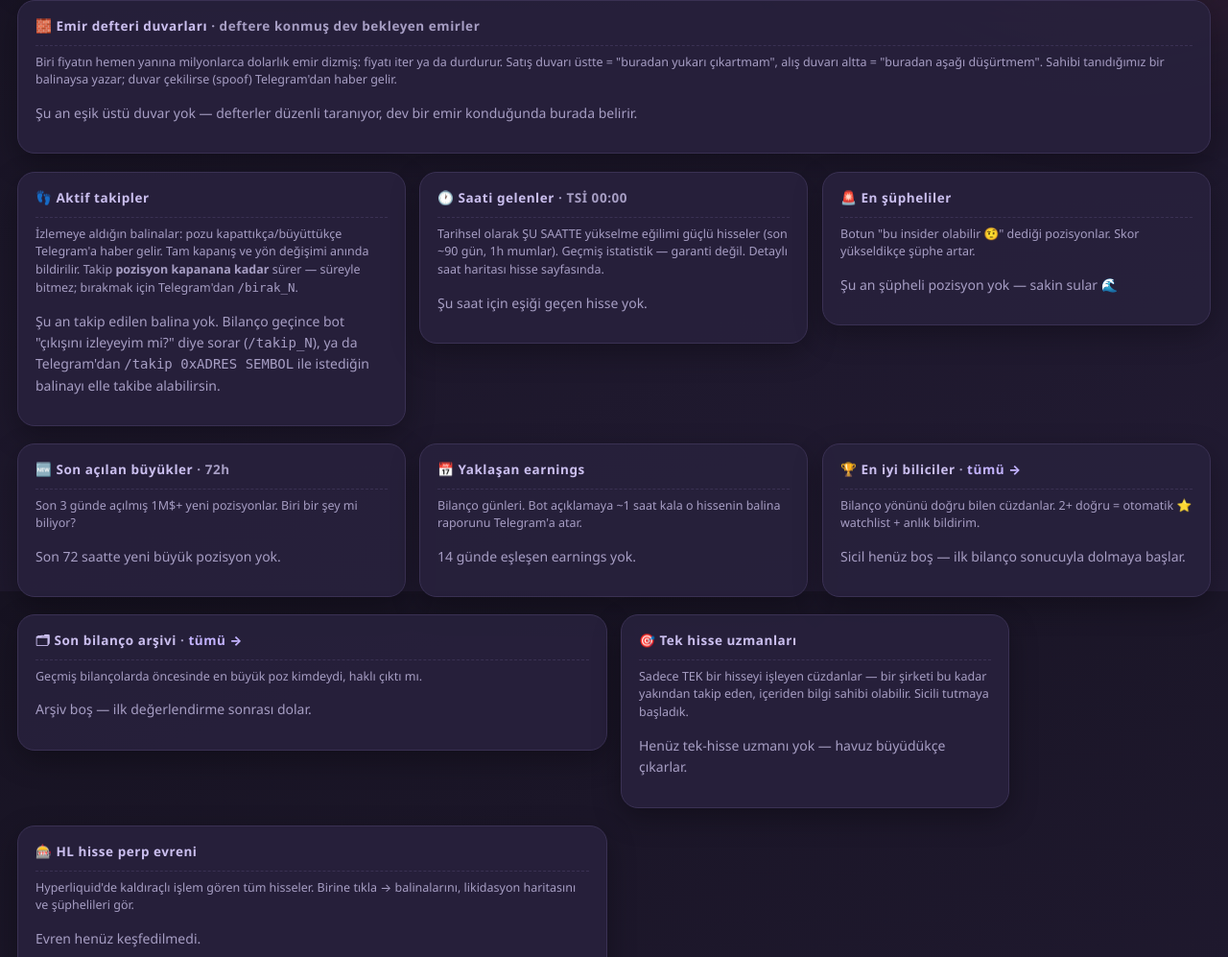
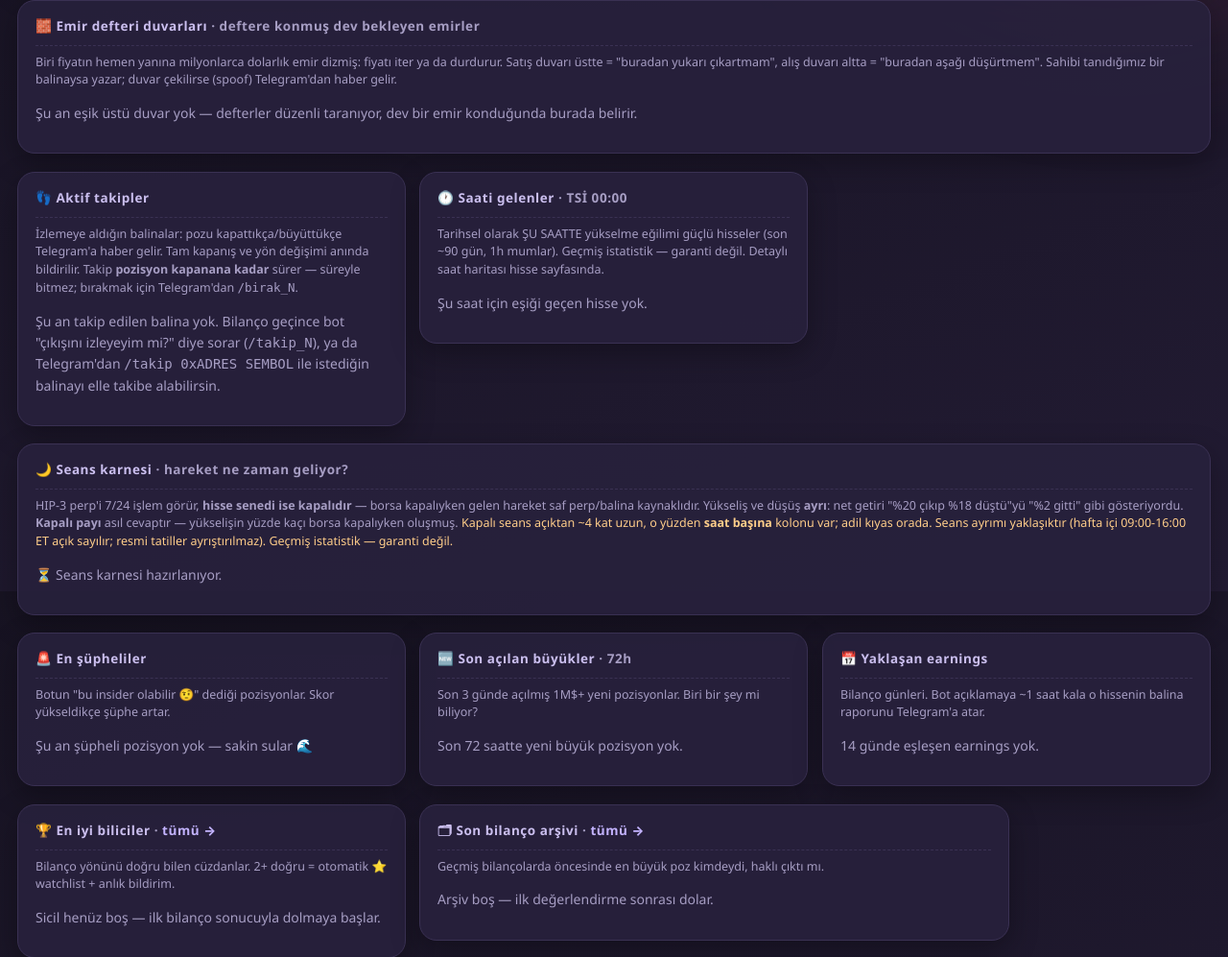
Before and after one commit to TradersEntertainment/hlearninginsiders, a FastAPI app: template app/web/templates/index.html in a window 1280 px wide. Shown: the part 984-1981 px from the top of the page at 96% size. Run offline with FastAPI, Linux system fonts and the light colour scheme; the template is opened without the code that fills it, so the values that code supplies are empty.

Commit message:
Seans karnesi: hareketin ne kadarı borsa kapalıyken geldi (yön ayrımlı)
HIP-3 perp'i 7/24 işlem görür, hisse senedi ise kapalıdır — borsa kapalıyken
gelen hareket saf perp/balina kaynaklıdır. hourstats zaten seans başına BİLEŞİK
GETİRİ tutuyordu (open_ret/closed_ret) ama yön ayrımı yoktu: net getiri
"%20 çıkıp %18 düştü" ile "%2 tek yönde gitti"yi aynı gösteriyordu.

compute_stats artık yukarı ve aşağı hareketi seans başına AYRI bileşikliyor
(open_up/open_dn/closed_up/closed_dn) ve mum sayılarını tutuyor
(n_open/n_closed). Aynı 1h mumlar, ek ayrıştırma — EK API İSTEĞİ YOK.
open_ret/closed_ret/hot_now/kanal yayını aynen korundu.

session_ranking(): panelin okuduğu satırları üretir. Ana sayı "kapalı payı" —
yükselişin yüzde kaçı borsa kapalıyken oluşmuş. Yanında saat başına ortalama
var: kapalı seans açıktan ~4 kat uzun olduğu için toplamlar tek başına yanıltır,
kıyas ancak oranla dürüst olur. (Fikstürdeki SNDK bunu iyi gösteriyor:
yükselişinin %70'i kapalıda oluşmuş ama saat başına açık seans daha hızlı.)

Sürüm damgası (HSTATS_V=2): kv'deki eski kayıtlar yeni alanlar olmadan
kalacaktı; refresh_loop artık sürümü eski olanı da bayat sayıyor, rotasyon
onları yeniden hesaplıyor. Yeni alanları olmayan kayıt listede GÖSTERİLMEZ —
yarım veriyle yanlış sıralama üretmektense hiç görünmesin.

Panel ana sayfada "Saati gelenler"in altında; tek tablo, sıralanabilir kolonlar
(mevcut genel th-tıkla mekanizması, ek işaretleme gerektirmiyor). Seans ayrımının
yaklaşık olduğu (hafta içi 09:00-16:00 ET; tatiller ayrıştırılmaz) panelde yazıyor
— bu, open_ret/closed_ret'in bugünkü davranışıyla aynı, sayılar tutarlı kalsın.

Doğrulama: scratchpad/test_sessionstats.py (yeni) — seans sınırları (16:00 ET ve
cumartesi KAPALI, 09:00 AÇIK), DST geçişinin iki yanı, sıfıra bölme, eski şemanın
atlanması, open_ret/closed_ret regresyonu. Tüm paket yeşil
(36 birim/audit + 6 tarayıcı + compile + 7 rota).

Co-Authored-By: Claude Opus 5 <noreply@anthropic.com>
Claude-Session: https://claude.ai/code/session_011LnUCggTGEi81XCB8YxGxs

```diff
--- a/app/web/routes.py
+++ b/app/web/routes.py
@@ -660,6 +660,12 @@ async def index(request: Request):
         h["symbol"] = sym_map.get(h["coin"], h["coin"].split(":")[-1])
         h["propr"] = propr_listed(h["symbol"])
     n_hstats = sum(1 for s in hmap.values() if s and not s.get("empty"))
+    # 🌙 Seans karnesi: hareketin ne kadarı borsa KAPALIYKEN oldu (yön ayrımlı).
+    # Aynı hmap — ek istek yok; yeni şemayla henüz tazelenmemişler atlanır.
+    session_rows = hourstats.session_ranking(hmap, sym_map)
+    for r in session_rows:
+        r["propr"] = propr_listed(r["symbol"])
+    session_rows = session_rows[:20]
 
     collector = getattr(request.app.state, "collector", None)
     health_state = await kv_get("health_state") or {}
@@ -673,7 +679,7 @@ async def index(request: Request):
         "book_walls": book_walls,
         "trackers": trackers,
         "hot_hours": hot_hours, "tsi_now": datetime.now(TR).hour,
-        "n_hstats": n_hstats,
+        "n_hstats": n_hstats, "session_rows": session_rows,
         "has_channel": bool(cfg.telegram_channel_id) and request.app.state.bot is not None,
         "hot_result": request.query_params.get("hot"),
         "liq_chips": [(100_000, "100K+"), (250_000, "250K+"), (1_000_000, "1M+"),
--- a/app/web/templates/index.html
+++ b/app/web/templates/index.html
@@ -217,6 +217,50 @@
   {% endif %}
 </div>
 
+<div class="panel">
+  <h2>🌙 Seans karnesi <span class="dim" style="text-transform:none">· hareket ne zaman geliyor?{% if session_rows %} · {{ session_rows|length }} hisse{% endif %}</span></h2>
+  <p class="sub">HIP-3 perp'i 7/24 işlem görür, <b>hisse senedi ise kapalıdır</b> — borsa
+  kapalıyken gelen hareket saf perp/balina kaynaklıdır. Yükseliş ve düşüş <b>ayrı</b>:
+  net getiri "%20 çıkıp %18 düştü"yü "%2 gitti" gibi gösteriyordu.
+  <b>Kapalı payı</b> asıl cevaptır — yükselişin yüzde kaçı borsa kapalıyken oluşmuş.
+  <span class="warn">Kapalı seans açıktan ~4 kat uzun, o yüzden <b>saat başına</b> kolonu var;
+  adil kıyas orada. Seans ayrımı yaklaşıktır (hafta içi 09:00-16:00 ET açık sayılır;
+  resmi tatiller ayrıştırılmaz). Geçmiş istatistik — garanti değil.</span></p>
+  {% if session_rows %}
+  <p class="sub short">Kolon başlığına tıkla → sırala.</p>
+  <div style="overflow-x:auto">
+  <table>
+    <tr><th class="l">Hisse</th>
+        <th title="Borsa KAPALIYKEN biriken yükseliş (bileşik)">🌙 Kapalı ↑</th>
+        <th title="Borsa KAPALIYKEN biriken düşüş (bileşik)">🌙 Kapalı ↓</th>
+        <th title="Borsa AÇIKKEN biriken yükseliş">☀️ Açık ↑</th>
+        <th title="Borsa AÇIKKEN biriken düşüş">☀️ Açık ↓</th>
+        <th title="Yükselişin yüzde kaçı borsa kapalıyken oluşmuş">Kapalı payı</th>
+        <th title="Saat başına ortalama yükseliş — kapalı / açık (seans uzunluğu farkını nötrler)">Saat başı ↑</th>
+        <th title="İstatistiğin kapsadığı gün sayısı">Gün</th></tr>
+    {% for r in session_rows %}
+    <tr data-propr="{{ 1 if r.propr else 0 }}">
+      <td class="l"><a href="/t/{{ r.symbol }}{{ k }}"><b>{{ r.symbol }}</b></a>{% if r.propr %}<span class="ptick" title="propr.xyz'de listeli — işlem açabilirsin">✅</span>{% endif %}
+        {% if r.closed_heavy %}<span title="Net getirinin çoğu borsa kapalıyken gelmiş">🌙</span>{% endif %}</td>
+      <td class="long ihit" data-tip="{{ r.symbol }} · borsa kapalıyken toplam yükseliş {{ '%+.1f'|format(r.closed_up) }}% ({{ r.n_closed }} saatlik mum)">{{ '%+.1f'|format(r.closed_up) }}%</td>
+      <td class="short ihit" data-tip="{{ r.symbol }} · borsa kapalıyken toplam düşüş {{ '%+.1f'|format(r.closed_dn) }}% ({{ r.n_closed }} saatlik mum)">{{ '%+.1f'|format(r.closed_dn) }}%</td>
+      <td class="long ihit" data-tip="{{ r.symbol }} · borsa açıkken toplam yükseliş {{ '%+.1f'|format(r.open_up) }}% ({{ r.n_open }} saatlik mum)">{{ '%+.1f'|format(r.open_up) }}%</td>
+      <td class="short ihit" data-tip="{{ r.symbol }} · borsa açıkken toplam düşüş {{ '%+.1f'|format(r.open_dn) }}% ({{ r.n_open }} saatlik mum)">{{ '%+.1f'|format(r.open_dn) }}%</td>
+      <td class="ihit" data-tip="{% if r.up_share is none %}Hiç yükseliş kaydedilmemiş{% else %}{{ r.symbol }} yükselişinin %{{ '%.0f'|format(r.up_share) }}'i borsa KAPALIYKEN oluşmuş{% endif %}">
+        {% if r.up_share is none %}<span class="dim">—</span>{% else %}<b>%{{ '%.0f'|format(r.up_share) }}</b>{% endif %}</td>
+      <td class="dim ihit" data-tip="Saat başına ortalama yükseliş — kapalı {{ '%+.3f'|format(r.rate_closed_up) }}% / açık {{ '%+.3f'|format(r.rate_open_up) }}%">{{ '%.3f'|format(r.rate_closed_up) }} / {{ '%.3f'|format(r.rate_open_up) }}</td>
+      <td class="dim">{{ r.days }}g</td>
+    </tr>
+    {% endfor %}
+  </table>
+  </div>
+  {% else %}
+  <p class="dim">⏳ Seans karnesi hazırlanıyor{% if n_hstats %} — {{ n_hstats }} hissenin saat
+  istatistiği var, seans ayrımı sıradaki tazelemede işlenir (rotasyon coin'leri
+  günde bir gezer){% endif %}.</p>
+  {% endif %}
+</div>
+
 <div class="panel third compact">
   <h2>🚨 En şüpheliler</h2>
   <p class="sub">Botun "bu insider olabilir 🤨" dediği pozisyonlar. Skor yükseldikçe şüphe artar.</p>
```
Also changed, not shown: app/radar/hourstats.py (+76 -2 lines), README.md.
